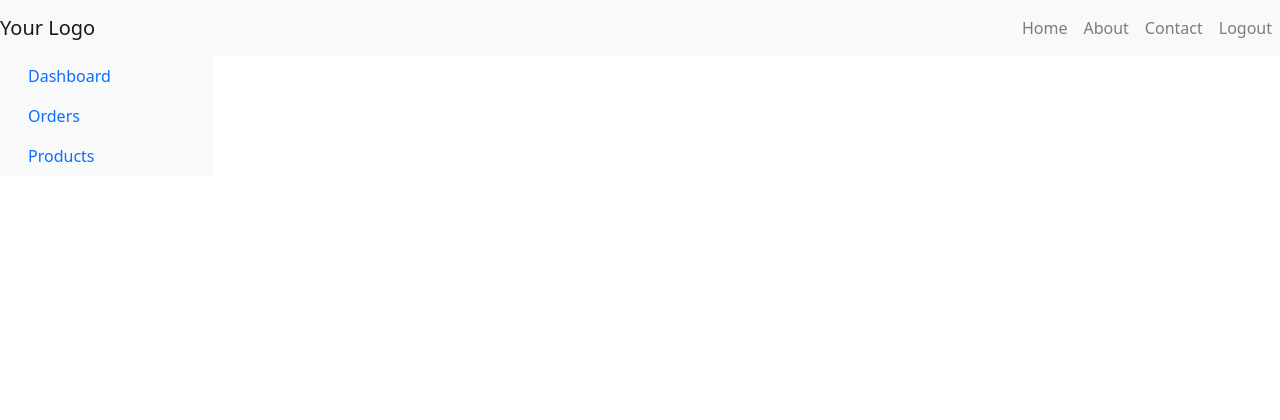
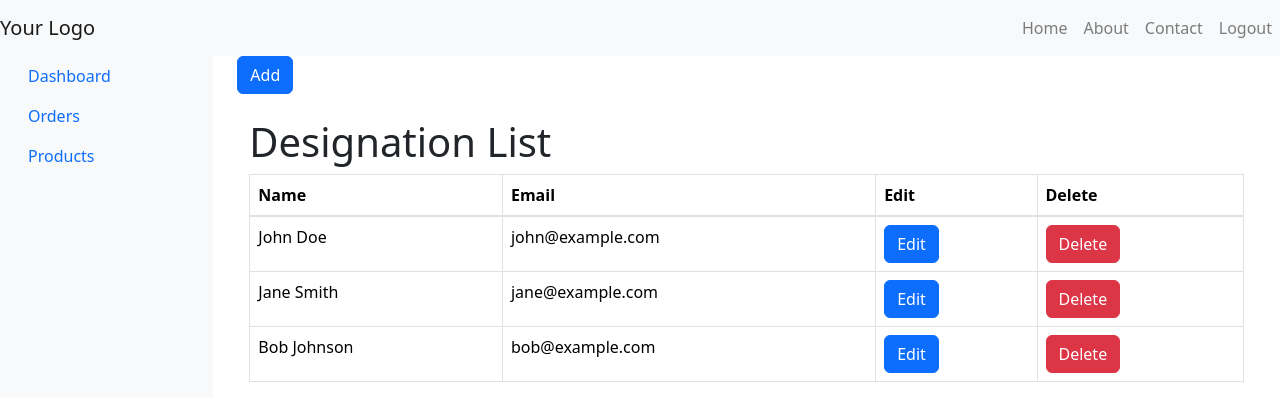
Before and after one commit to nandhu10jishnu/ExcerciseUI, a Vue app: page /listdesignation in a window 1280 px wide. Shown: the top 420 px of the page. Built offline with nearby package versions, Linux system fonts and the light colour scheme.

Commit message:
added navigation features

```diff
--- a/src/common/NavigationBar.js
+++ b/src/common/NavigationBar.js
@@ -1,11 +1,18 @@
+import { useStore } from "vuex";
+import { computed } from "vue";
 
-import { useRoute, useRouter } from "vue-router";
 
 export default {
   name: "navbar",
   setup() {
-    const router = useRouter();
-    const route = useRoute();
 
+    const store = useStore();
+
+    let getNavbarstatus = computed(() => {
+      return store.getters.getNavbarstatus;
+    });
+    return {
+      getNavbarstatus,
+    }
   },
 };
--- a/src/common/NavigationBar.vue
+++ b/src/common/NavigationBar.vue
@@ -2,7 +2,7 @@
 
 <!-- Top Navigation -->
 
-<nav class="navbar navbar-expand-lg navbar-light bg-light">
+<nav class="navbar navbar-expand-lg navbar-light bg-light" v-if="getNavbarstatus">
     <a class="navbar-brand" href="#">Your Logo</a>
     <button class="navbar-toggler" type="button" data-toggle="collapse" data-target="#navbarNav" aria-controls="navbarNav" aria-expanded="false" aria-label="Toggle navigation">
         <span class="navbar-toggler-icon"></span>
@@ -29,7 +29,7 @@
     <div class="row">
 
         <!-- Left Sidebar -->
-        <nav class="col-md-3 col-lg-2 d-md-block bg-light sidebar">
+        <nav class="col-md-3 col-lg-2 d-md-block bg-light sidebar"  v-if="getNavbarstatus">
             <div class="position-sticky">
                 <ul class="nav flex-column">
                     <li class="nav-item">
@@ -61,3 +61,4 @@
 </div>
 
 </template>
+<script src="../common/NavigationBar.js"></script>
--- /dev/null
+++ b/src/components/listdesignation/ListDesignation.js
@@ -0,0 +1,30 @@
+/* eslint-disable */
+import axios from "axios";
+
+export default {
+  name: "ListDesignation",
+  data() {
+    return {
+      //baseUrl: `${process.env.VUE_APP_HOSTED_URL}api/designation/`,                        // Hosted Url
+       baseUrl: `${process.env.VUE_APP_LOCAL_URL}api/designation/`,                       // Local Url
+       employees: [
+        { name: 'John Doe', email: 'john@example.com' },
+        { name: 'Jane Smith', email: 'jane@example.com' },
+        { name: 'Bob Johnson', email: 'bob@example.com' }
+        ],
+    };
+  },
+  async mounted() {
+
+  },
+  methods: {
+    editEmployee(index) {
+        // Implement your edit logic here
+
+    },
+    deleteEmployee(index) {
+        // Implement your delete logic here
+
+    }
+  },
+};
--- /dev/null
+++ b/src/components/listdesignation/ListDesignation.vue
@@ -0,0 +1,25 @@
+<template>
+    <div><button class="btn btn-primary">Add</button></div>
+    <div class="container mt-4">
+            <h1>Designation List</h1>
+            <table class="table table-bordered">
+                <thead>
+                    <tr>
+                        <th>Name</th>
+                        <th>Email</th>
+                        <th>Edit</th>
+                        <th>Delete</th>
+                    </tr>
+                </thead>
+                <tbody>
+                    <tr v-for="(employee, index) in employees" :key="index">
+                        <td>{{ employee.name }}</td>
+                        <td>{{ employee.email }}</td>
+                        <td><button class="btn btn-primary" @click="editEmployee(index)">Edit</button></td>
+                        <td> <button class="btn btn-danger" @click="deleteEmployee(index)">Delete</button></td>
+                    </tr>
+                </tbody>
+            </table>
+        </div>
+</template>
+<script src="../listdesignation/ListDesignation"></script>
--- a/src/components/loginexcersice/LoginExcersice.js
+++ b/src/components/loginexcersice/LoginExcersice.js
@@ -1,16 +1,36 @@
+import { useStore } from "vuex";
+import { onMounted, onUnmounted } from "vue";
+import { useRouter } from "vue-router";
+
 export default {
-    name: "loginExcersice",
+  name: "loginExcersice",
 
-    data() {
-      return {
+  // data() {
+  //   return {
+  //     // Your data properties here
+  //   };
+  // },
 
+  setup() {
+    const store = useStore();
+    const router = useRouter();
 
-      };
-    },
-    async mounted() {
-      console.log("");
-    },
-    methods: {
+    const loginclick = async () => {
+      // Your method logic
+      router.push(`/listdesignation`);
+    };
 
-    },
-  };
+    onMounted(async () => {
+      await store.dispatch("setNavbar", false);
+    });
+
+    onUnmounted(async () => {
+      await store.dispatch("setNavbar", true);
+
+    });
+
+    return {
+      loginclick, // Expose the function to the template
+    };
+  },
+};
--- a/src/components/loginexcersice/LoginExcersice.vue
+++ b/src/components/loginexcersice/LoginExcersice.vue
@@ -9,7 +9,7 @@
                 <label>Password</label>
                 <input type="password" class="form-control form-control-lg" />
             </div>
-            <button type="submit" class="btn btn-dark btn-lg btn-block">LogIn</button>
+            <button type="submit" class="btn btn-dark btn-lg btn-block"  @click.prevent="loginclick">LogIn</button>
             <p class="forgot-password text-right mt-2 mb-4">
                 <router-link to="/">Forgot password ?</router-link>
             </p>
--- a/src/router/index.ts
+++ b/src/router/index.ts
@@ -4,15 +4,17 @@ import loginExcersice from "../components/loginexcersice/LoginExcersice.vue"
 import registerExcersice from "../components/registerexcersice/RegisterExcersice.vue"
 import createDesignation from "../components/createdesignation/CreateDesignation.vue"
 import EditDesignation from "../components/editdesignation/EditDesignation.vue"
+import ListDesignation from "../components/listdesignation/ListDesignation.vue"
+
 const routes: Array<RouteRecordRaw> = [
   {
-    path: '/',
+    path: '/createExcercise',
     name: 'createExcercise',
     component: createExcercise
   },
 
   {
-    path: '/login',
+    path: '/',
     name: 'loginExcersice',
     component: loginExcersice
   },
@@ -31,6 +33,11 @@ const routes: Array<RouteRecordRaw> = [
     name: 'EditDesignation',
     component: EditDesignation
   },
+  {
+    path: '/listdesignation',
+    name: 'ListDesignation',
+    component: ListDesignation
+  },
 
 ]
 
--- a/src/store/index.ts
+++ b/src/store/index.ts
@@ -1,14 +1,11 @@
 import { createStore } from 'vuex'
 
-export default createStore({
-  state: {
-  },
-  getters: {
-  },
-  mutations: {
-  },
-  actions: {
-  },
-  modules: {
-  }
-})
+import LoginModule from './module/LoginModule';
+
+const store = createStore({
+	modules: {
+		LoginModule,
+	},
+});
+
+export default store;
--- /dev/null
+++ b/src/store/module/LoginModule.ts
@@ -0,0 +1,46 @@
+/* eslint-disable */
+const state = () => ({
+
+	showNavbar: true,
+	showSideBar: true,
+
+});
+
+const getters = {
+	getNavbarstatus(state: { showNavbar: any }) {
+		 return state.showNavbar;
+
+	},
+	getSideNavbarstatus(state: { showSideBar: any }) {
+		return state.showSideBar;
+	},
+};
+
+const actions = {
+	async setNavbar({ commit }: any, data: any) {
+		commit("setNavbar", data);
+	},
+	async setSideNavbar({ commit }: any, data: any) {
+		commit("setSideNavbar", data);
+	}
+};
+
+const mutations = {
+	setNavbar(state: { showNavbar: any }, shownavstatus: any) {
+
+		state.showNavbar = shownavstatus;
+		localStorage.setItem("showNavbar", shownavstatus);
+		state.showNavbar = shownavstatus;
+	},
+	setSideNavbar(state: { showSideBar: any }, showsidenavstatus: any) {
+		localStorage.setItem("showSideBar", showsidenavstatus);
+		state.showSideBar = showsidenavstatus;
+	}
+};
+
+export default {
+	state,
+    getters,
+    actions,
+    mutations
+};
```
